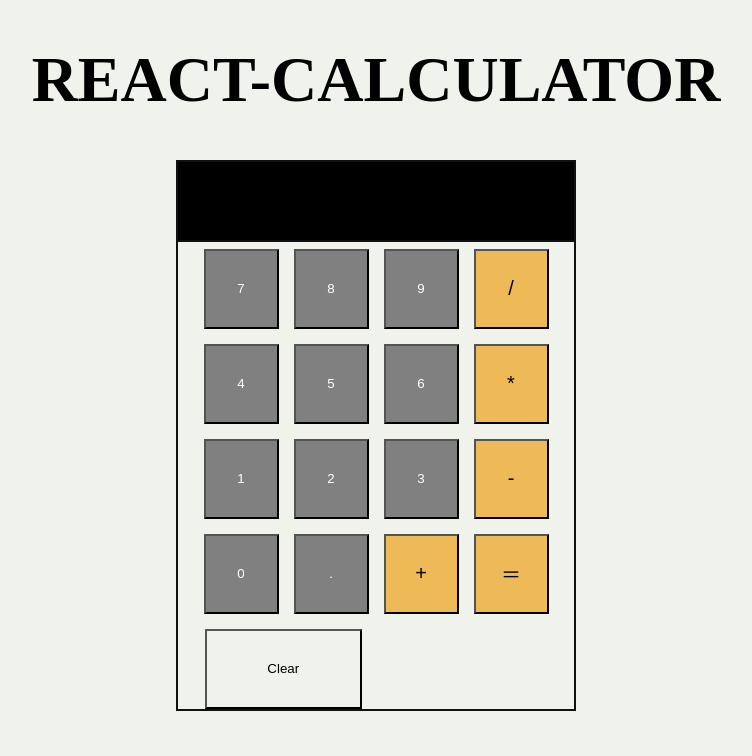
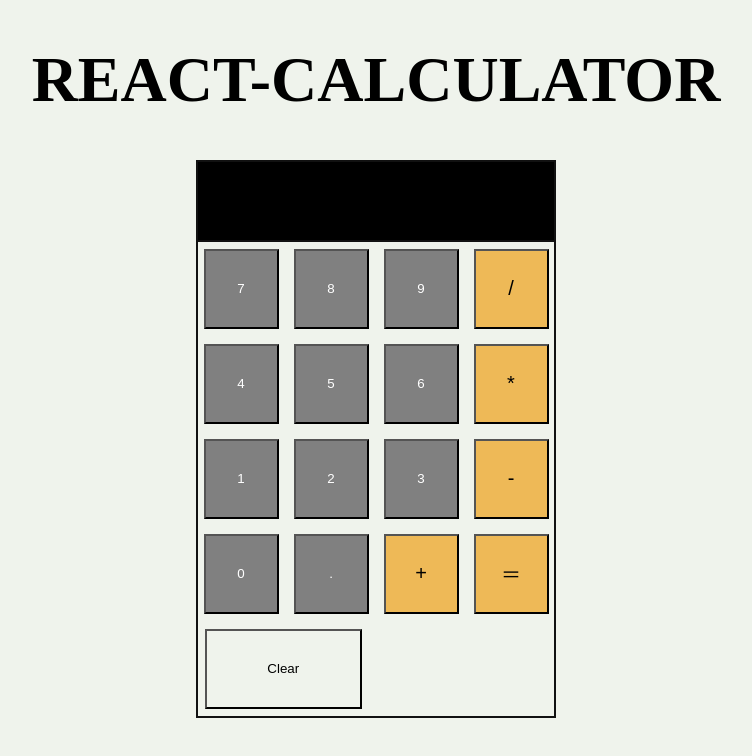
Before and after one commit to chadtarpey615/react-calculator, a React (Create React App) app: page / in a window 1280 px wide. Shown: the top 756 px of the page, without its empty margins (264-1016 px from the left). Built offline with nearby package versions, Linux system fonts and the light colour scheme.

Commit message:
small styling page

```diff
--- a/src/App.css
+++ b/src/App.css
@@ -5,7 +5,7 @@
 }
 
 .container {
-  max-width: 400px;
+  max-width: 360px;
   margin: 0 auto;
   border: 2px solid #111;
   justify-content: center;
@@ -19,6 +19,7 @@
   grid-gap: 15px;
   font-size: 40px;
   padding-top: 7px;
+  padding-bottom: 7px;
 }
 
 header {
--- a/src/components/Display.js
+++ b/src/components/Display.js
@@ -10,7 +10,6 @@ const Display = ({ number }) => {
 
     return (
         <div title="display" className={`${input.length >= 20 ? "long-input" : "display"}`}>
-            {/* {result} */}
             {result}
             {input}
             {operator}
```
